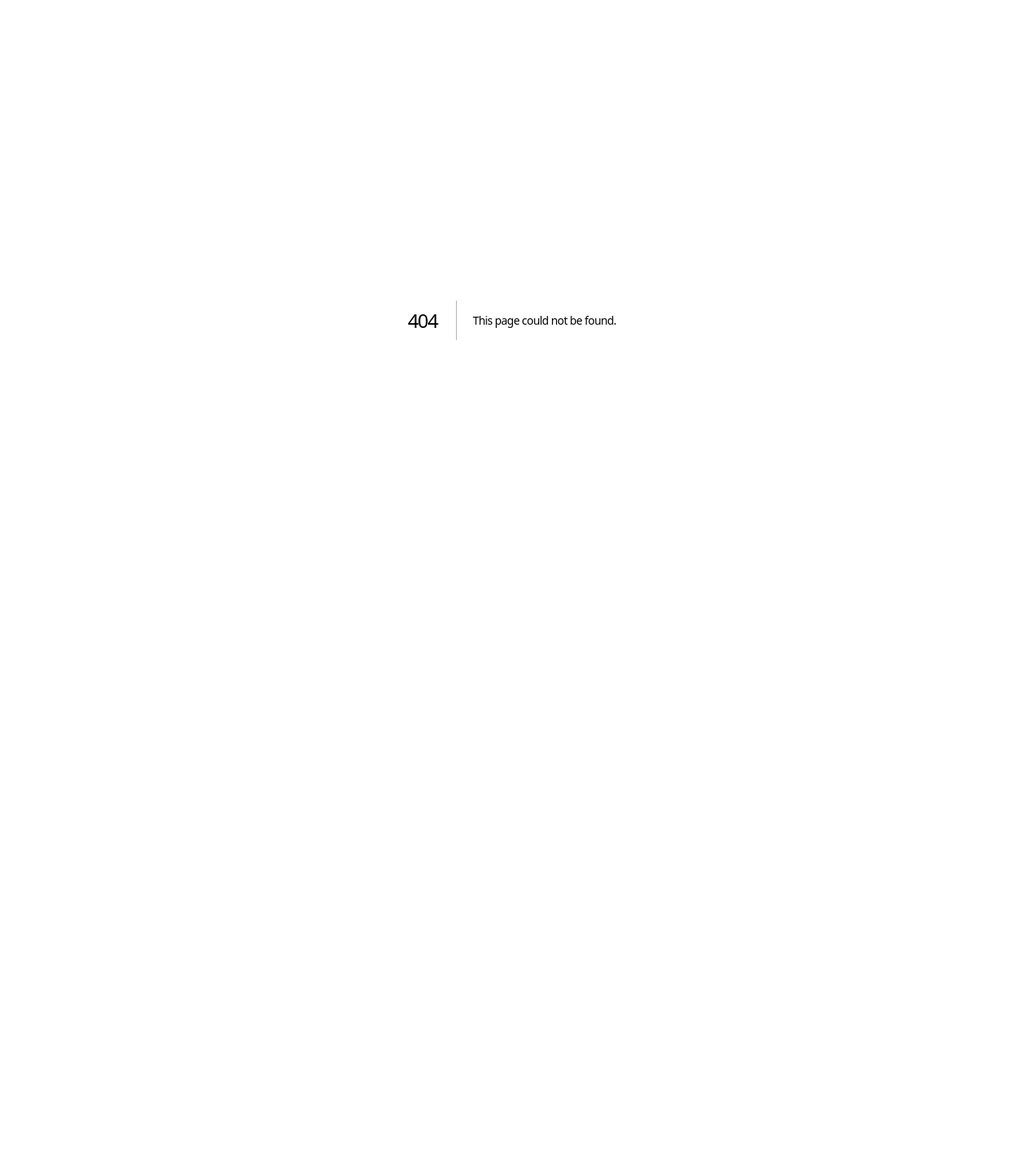
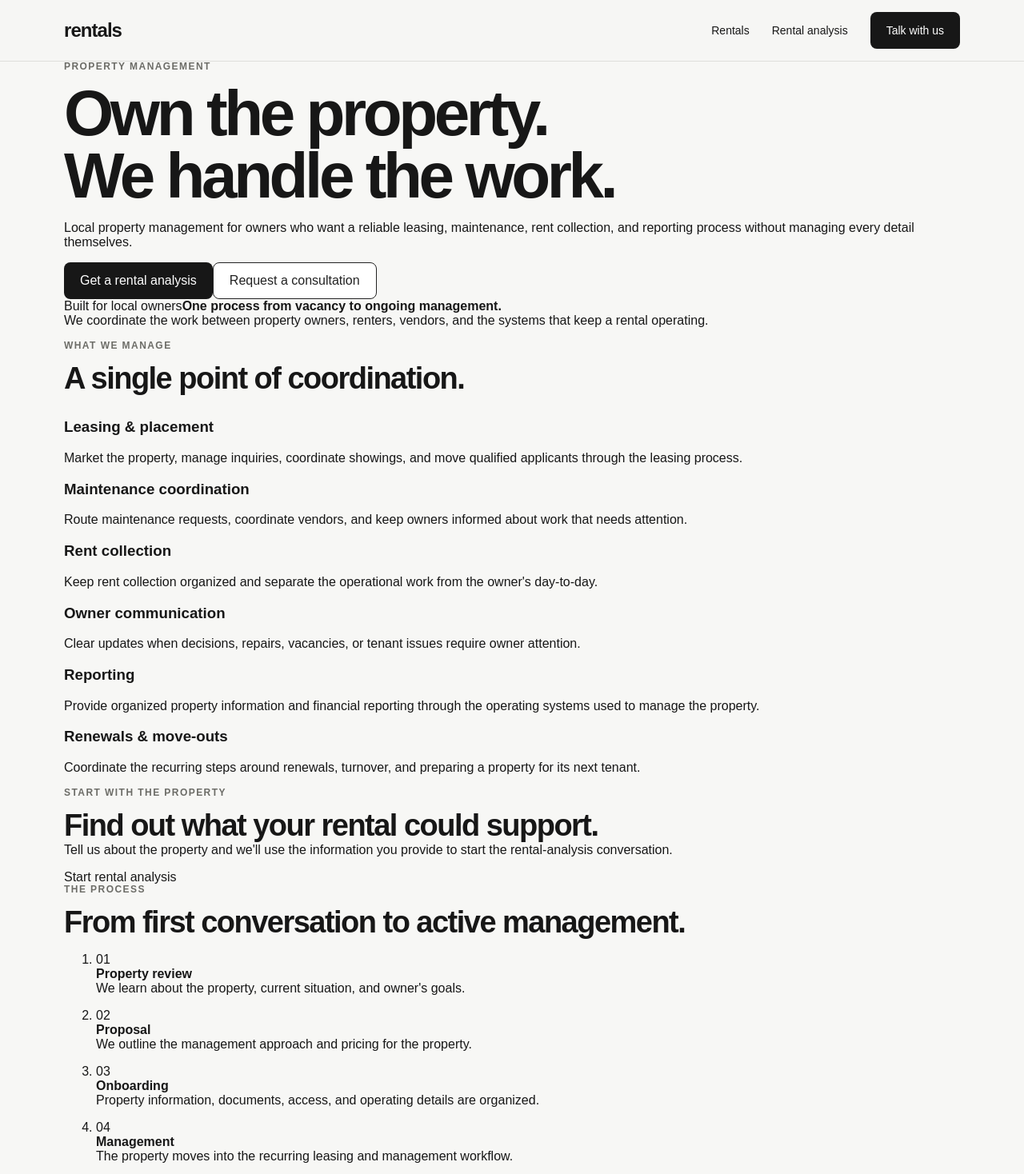
Before and after one commit to kova-media/rentals, a Next.js app: page /property-management in a window 1280 px wide. Before the commit this address had no page. Shown: the top 1468 px of the page at 80% size. Before the commit the page ends 800 px from the top, so only its background shows below. Built offline with nearby package versions, Linux system fonts and the light colour scheme.

Commit message:
Build app/property-management/page.tsx

```diff
--- /dev/null
+++ b/app/property-management/page.tsx
@@ -0,0 +1,74 @@
+import Link from "next/link";
+
+export default function PropertyManagementPage() {
+  return (
+    <main>
+      <header className="site-header">
+        <div className="container header-inner">
+          <Link className="wordmark" href="/">rentals</Link>
+          <nav>
+            <Link href="/rentals">Rentals</Link>
+            <Link href="/rental-analysis">Rental analysis</Link>
+            <Link className="button button-dark button-small" href="/contact">Talk with us</Link>
+          </nav>
+        </div>
+      </header>
+
+      <section className="owner-hero">
+        <div className="container owner-hero-grid">
+          <div>
+            <p className="eyebrow">Property management</p>
+            <h1>Own the property. We handle the work.</h1>
+            <p className="owner-lede">Local property management for owners who want a reliable leasing, maintenance, rent collection, and reporting process without managing every detail themselves.</p>
+            <div className="hero-actions">
+              <Link className="button button-dark" href="/rental-analysis">Get a rental analysis</Link>
+              <Link className="button button-outline" href="/contact">Request a consultation</Link>
+            </div>
+          </div>
+          <div className="owner-hero-card">
+            <span>Built for local owners</span>
+            <strong>One process from vacancy to ongoing management.</strong>
+            <p>We coordinate the work between property owners, renters, vendors, and the systems that keep a rental operating.</p>
+          </div>
+        </div>
+      </section>
+
+      <section className="owner-section">
+        <div className="container">
+          <div className="section-heading"><div><p className="eyebrow">What we manage</p><h2>A single point of coordination.</h2></div></div>
+          <div className="service-grid">
+            {[
+              ["Leasing & placement","Market the property, manage inquiries, coordinate showings, and move qualified applicants through the leasing process."],
+              ["Maintenance coordination","Route maintenance requests, coordinate vendors, and keep owners informed about work that needs attention."],
+              ["Rent collection","Keep rent collection organized and separate the operational work from the owner's day-to-day."],
+              ["Owner communication","Clear updates when decisions, repairs, vacancies, or tenant issues require owner attention."],
+              ["Reporting","Provide organized property information and financial reporting through the operating systems used to manage the property."],
+              ["Renewals & move-outs","Coordinate the recurring steps around renewals, turnover, and preparing a property for its next tenant."]
+            ].map(([title, copy]) => (
+              <article className="service-card" key={title}><h3>{title}</h3><p>{copy}</p></article>
+            ))}
+          </div>
+        </div>
+      </section>
+
+      <section className="owner-band">
+        <div className="container owner-band-grid">
+          <div><p className="eyebrow">Start with the property</p><h2>Find out what your rental could support.</h2></div>
+          <div><p>Tell us about the property and we'll use the information you provide to start the rental-analysis conversation.</p><Link className="text-link" href="/rental-analysis">Start rental analysis</Link></div>
+        </div>
+      </section>
+
+      <section className="owner-section">
+        <div className="container process-grid">
+          <div><p className="eyebrow">The process</p><h2>From first conversation to active management.</h2></div>
+          <ol className="process-list">
+            <li><span>01</span><div><strong>Property review</strong><p>We learn about the property, current situation, and owner's goals.</p></div></li>
+            <li><span>02</span><div><strong>Proposal</strong><p>We outline the management approach and pricing for the property.</p></div></li>
+            <li><span>03</span><div><strong>Onboarding</strong><p>Property information, documents, access, and operating details are organized.</p></div></li>
+            <li><span>04</span><div><strong>Management</strong><p>The property moves into the recurring leasing and management workflow.</p></div></li>
+          </ol>
+        </div>
+      </section>
+    </main>
+  );
+}
```
